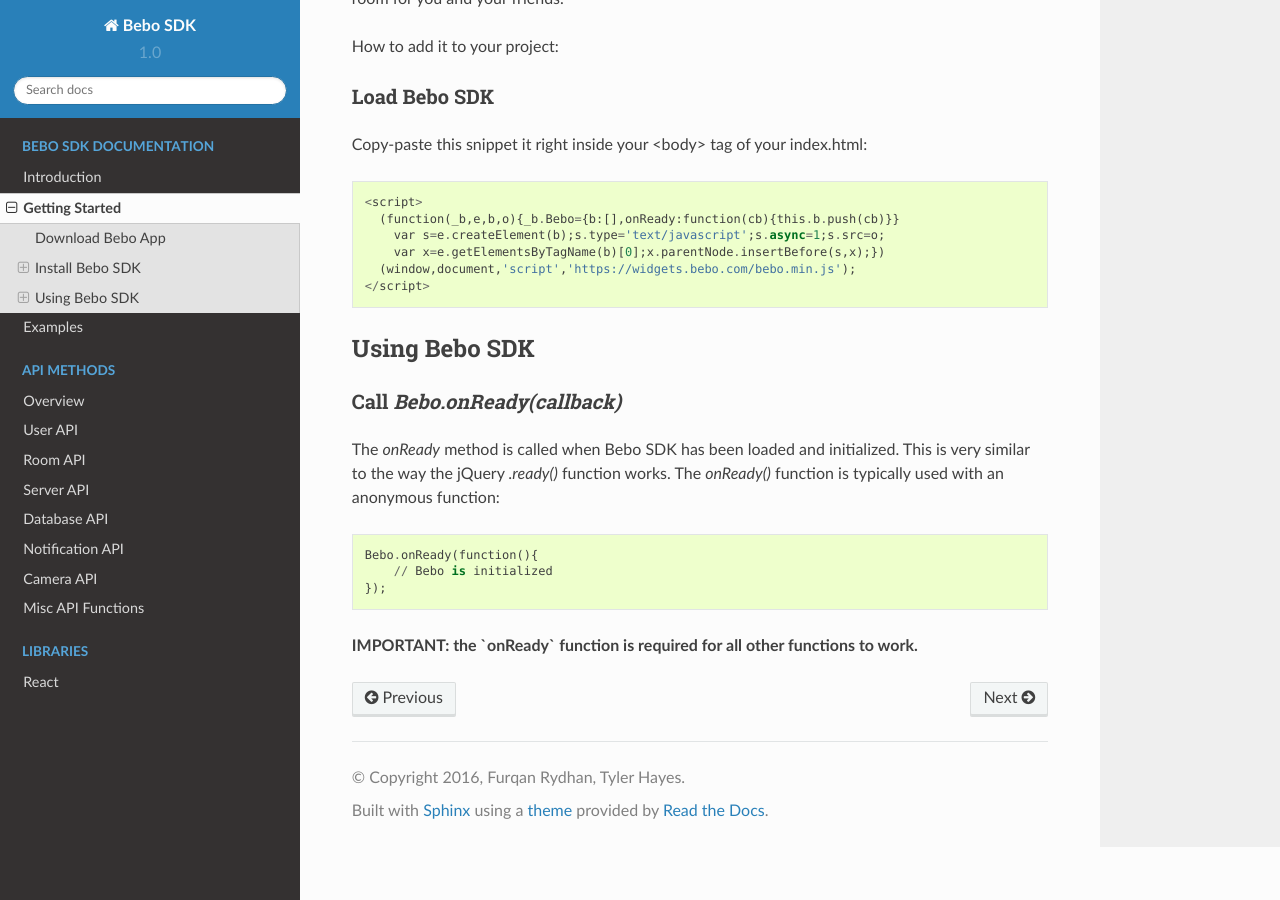
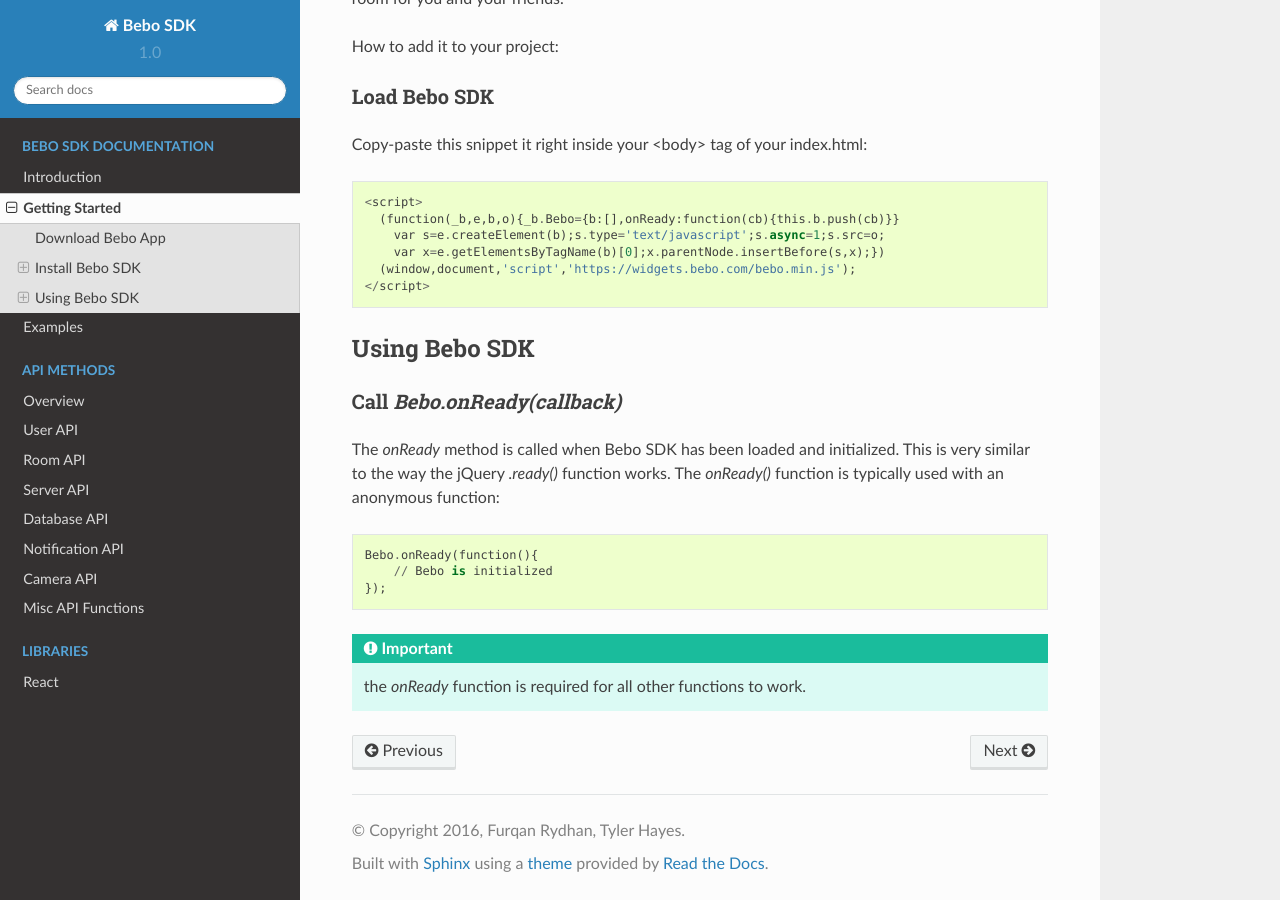
Before and after one commit to bebo/bebo-sdk-docs, a Sphinx documentation site: the page built from docs/getting_started.rst, in a window 1280 px wide and 900 px high, scrolled down 1097 px. Built offline with Sphinx 7.4.7 and the Read the Docs theme 2.0.0, drawn with Linux system fonts in a browser that asks for light colours; some of the changed lines change nothing that is shown.

Commit message:
Better formatting

```diff
--- a/docs/getting_started.rst
+++ b/docs/getting_started.rst
@@ -50,4 +50,4 @@
         // Bebo is initialized
     });
 
-**IMPORTANT: the `onReady` function is required for all other functions to work.**
+.. important:: the `onReady` function is required for all other functions to work.
```
